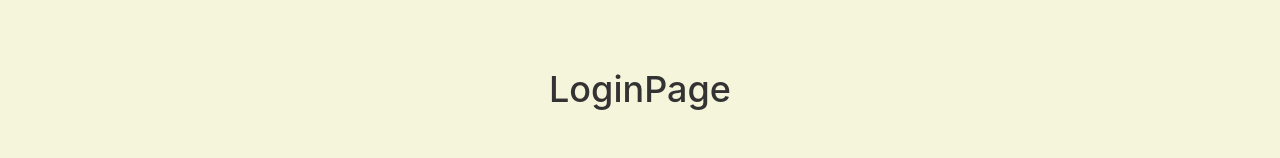
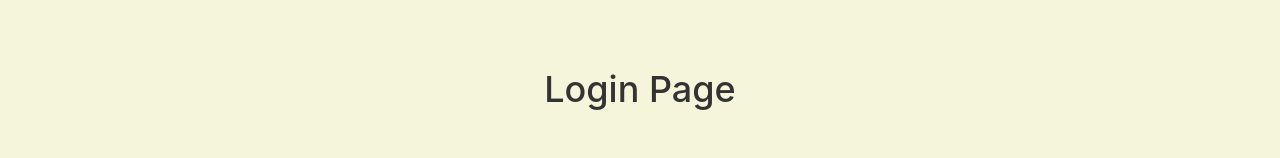
Before and after one commit to blunsford2017/Task-Manager, a React (Create React App) app: page /login in a window 1280 px wide. Shown: the part 259-417 px from the top of the page. Built offline with nearby package versions, Linux system fonts and the light colour scheme.

Commit message:
Update LoginPage.js
fixes header

```diff
--- a/src/Pages/LoginPage.js
+++ b/src/Pages/LoginPage.js
@@ -35,7 +35,7 @@ export default function LoginPage(props) {
 
     return (
         <main className="Page">
-            <h1>LoginPage</h1>
+            <h1>Login Page</h1>
             <form onSubmit={handleSubmit}>
                 <div className="form-group">
                     <div className="col-sm-12">
```
